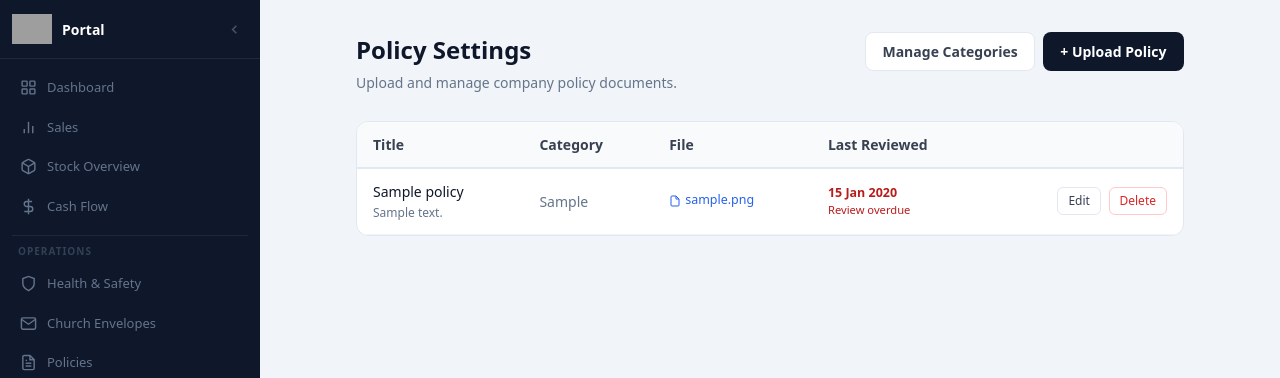
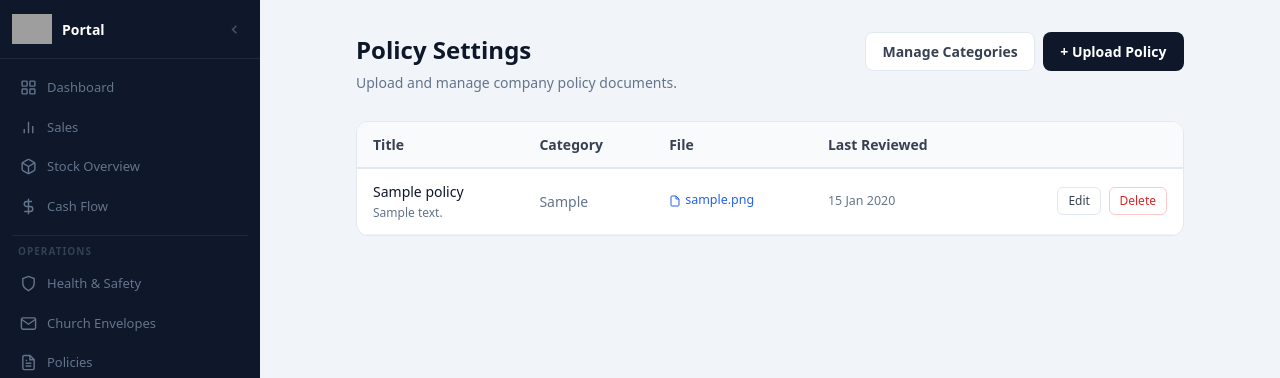
Before and after one commit to lockiegroup/Lockie-Portal, a Laravel app: page /admin/policies in a window 1280 px wide. Shown: the top 378 px of the page. Run offline with Laravel 12, Linux system fonts and the light colour scheme; a user stored in the database is signed in; data comes from the database, SQL or seed files in the repository; tables that the repository leaves empty hold one stand-in row (values such as "Sample post"); style sheets or scripts are compiled from the project's sources; grey boxes are pictures that could not be loaded.

Commit message:
Simplify last reviewed date display — plain date, no colour coding
https://claude.ai/code/session_013iz5Vqi1cue41teZZArgyy

```diff
--- a/resources/views/admin/policies/index.blade.php
+++ b/resources/views/admin/policies/index.blade.php
@@ -63,18 +63,8 @@
                                 {{ Str::limit($policy->file_name, 30) }}
                             </a>
                         </td>
-                        <td style="padding:0.75rem 1rem;font-size:0.78rem;white-space:nowrap;">
-                            @if($policy->last_reviewed_at)
-                                @php $overdue = $policy->last_reviewed_at->lt(now()->subYear()); @endphp
-                                <span style="color:{{ $overdue ? '#b91c1c' : '#16a34a' }};font-weight:600;">
-                                    {{ $policy->last_reviewed_at->format('d M Y') }}
-                                </span>
-                                @if($overdue)
-                                <span style="display:block;font-size:0.7rem;color:#b91c1c;">Review overdue</span>
-                                @endif
-                            @else
-                                <span style="color:#f59e0b;font-weight:600;">Not set</span>
-                            @endif
+                        <td style="padding:0.75rem 1rem;font-size:0.78rem;white-space:nowrap;color:#64748b;">
+                            {{ $policy->last_reviewed_at ? $policy->last_reviewed_at->format('d M Y') : '—' }}
                         </td>
                         <td style="padding:0.75rem 1rem;text-align:right;white-space:nowrap;">
                             <button onclick="openEditModal({{ $policy->id }}, {{ json_encode($policy->title) }}, {{ json_encode($policy->category) }}, {{ json_encode($policy->description) }}, {{ json_encode($policy->last_reviewed_at?->format('Y-m-d')) }})"
```
